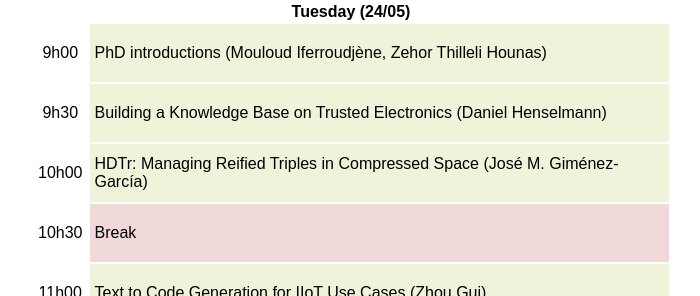
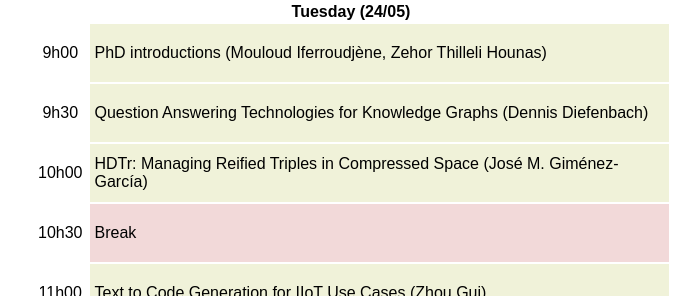
Before and after one commit to fbreuilemse/sereco-graduate-school.github.io, a Jekyll site: the page built from 2022/spring-workshop.md, in a window 1280 px wide and 900 px high, scrolled down 1272 px. Shown: the part 226-522 px from the top of the window, without its empty margins (289-989 px from the left). Built offline with Jekyll 4.4.1, drawn with Linux system fonts in a browser that asks for light colours; some of the changed text lies outside the part shown.

Commit message:
update workshop agenda

```diff
--- a/2022/spring-workshop.md
+++ b/2022/spring-workshop.md
@@ -27,7 +27,7 @@
   </tr>
   <tr>
     <td>11h30</td>
-    <td class="presentation">? (Ganesh Ramanathan)</td>
+    <td class="presentation">Building a Knowledge Base on Trusted Electronics (Daniel Henselmann)</td>
   </tr>
   <tr>
     <td>12h00</td>
@@ -99,7 +99,7 @@
   </tr>
   <tr>
     <td>9h30</td>
-    <td class="presentation">Building a Knowledge Base on Trusted Electronics (Daniel Henselmann)</td>
+    <td class="presentation">Question Answering Technologies for Knowledge Graphs (Dennis Diefenbach)</td>
   </tr>
   <tr>
     <td>10h00</td>
```
